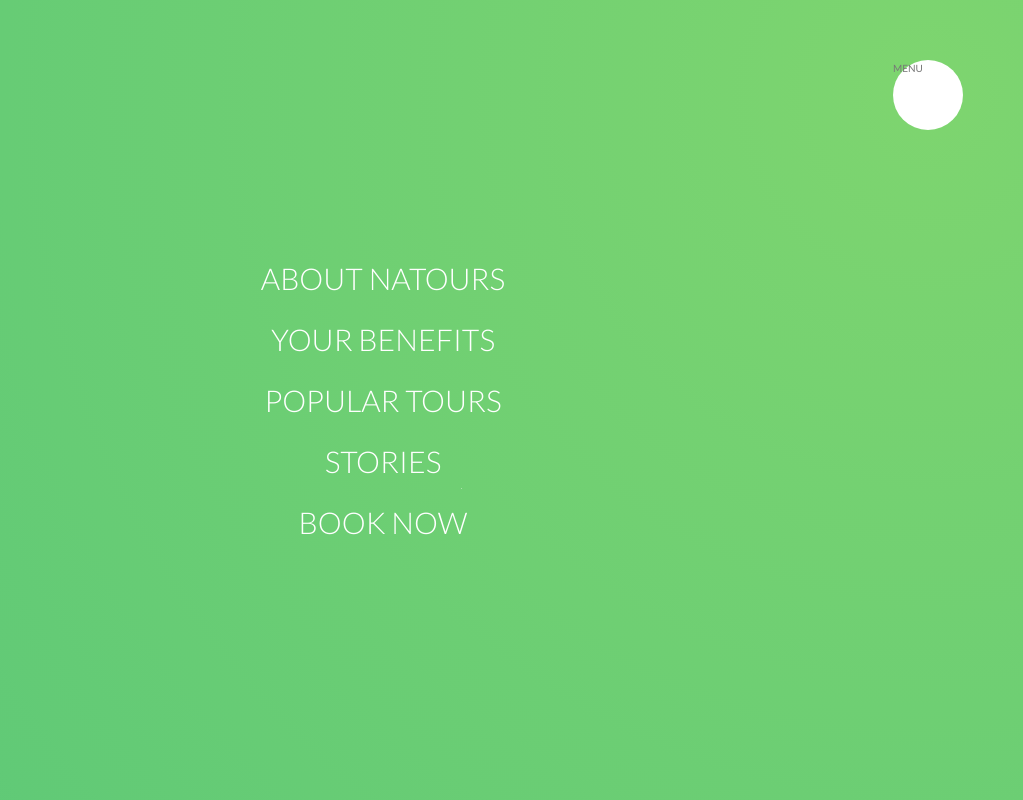
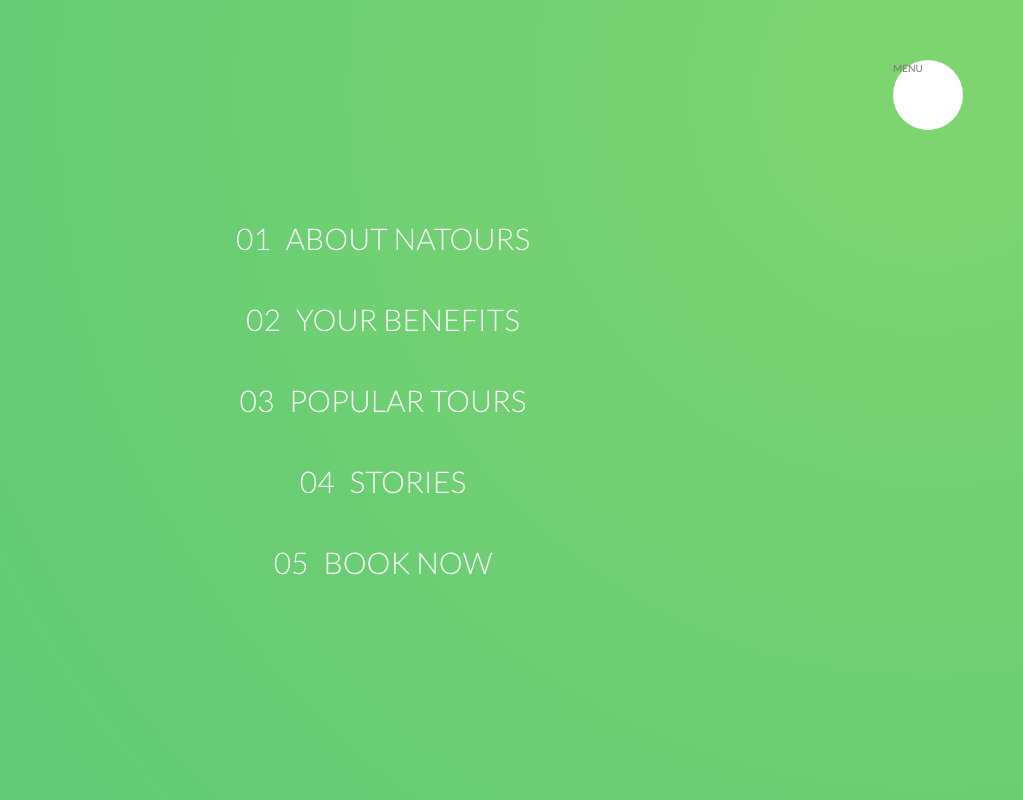
Before and after one commit to gkalarus/Natours, a website: page index.html in a window 1280 px wide. Shown: the top 800 px of the page, without its empty margins (257-1280 px from the left). Drawn offline with Linux system fonts and the light colour scheme.

Commit message:
building the Navigation

```diff
--- a/index.html
+++ b/index.html
@@ -22,19 +22,19 @@
         <nav class="navigation__nav">
             <ul class="navigation__list">
                 <li class="navigation__item">
-                    <a href="" class="navigation__link">About Natours</a>
+                    <a href="" class="navigation__link"><span>01</span>About Natours</a>
                 </li>
                 <li class="navigation__item">
-                    <a href="" class="navigation__link">Your benefits</a>
+                    <a href="" class="navigation__link"><span>02</span>Your benefits</a>
                 </li>
                 <li class="navigation__item">
-                    <a href="" class="navigation__link">Popular tours</a>
+                    <a href="" class="navigation__link"><span>03</span>Popular tours</a>
                 </li>
                 <li class="navigation__item">
-                    <a href="" class="navigation__link">Stories</a>
+                    <a href="" class="navigation__link"><span>04</span>Stories</a>
                 </li>
                 <li class="navigation__item">
-                    <a href="" class="navigation__link">Book now</a>
+                    <a href="" class="navigation__link"><span>05</span>Book now</a>
                 </li>
             </ul>
         </nav>
--- a/sass/layout/_navigation.scss
+++ b/sass/layout/_navigation.scss
@@ -54,6 +54,7 @@
     &__link {
         &:link,
         &:visited {
+            display: inline-block;
             font-size: 3rem;
             font-weight: 300;
             padding: 1rem 2rem;
@@ -63,6 +64,12 @@
             background-image: linear-gradient(120deg, transparent 0%, transparent 50%, $color-white 50%);
             background-size: 220%;
             transition: all .4s;
+
+            span {
+                margin-right: 1.5rem;
+                display: inline-block;
+
+            }
         }
 
         &:hover,
```
Also changed, not shown: css/style.css.
